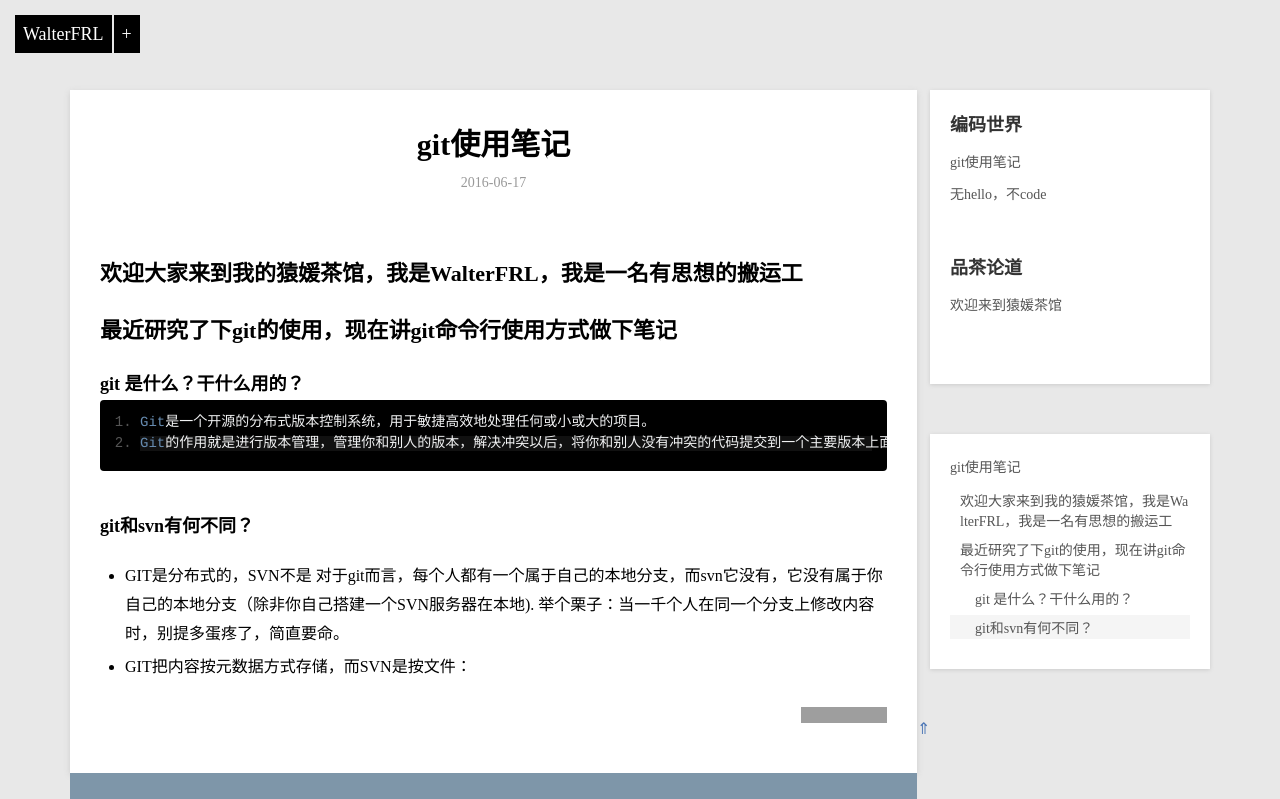
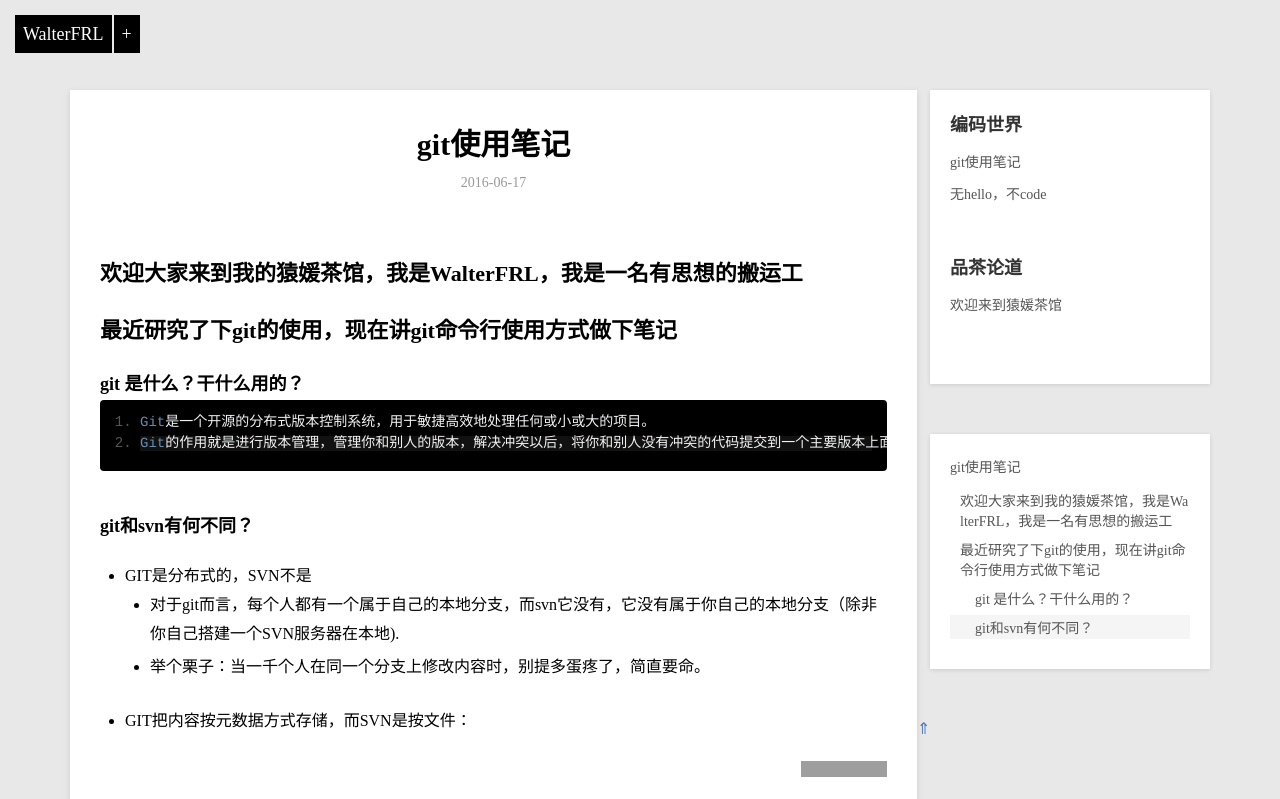
Before and after one commit to FRL1994/FRL1994.github.io, a Jekyll site: the page built from _posts/coding/2016-06-17-git_help_one.md, in a window 1280 px wide, cut to the strip 0-799 px from the top of the page. Built offline with Jekyll 4.4.1, drawn with Linux system fonts in a browser that asks for light colours; grey boxes are pictures that could not be loaded.

```diff
--- a/_posts/coding/2016-06-17-git_help_one.md
+++ b/_posts/coding/2016-06-17-git_help_one.md
@@ -17,6 +17,6 @@ Git的作用就是进行版本管理，管理你和别人的版本，解决冲
 
 ### git和svn有何不同？
 + GIT是分布式的，SVN不是
-  对于git而言，每个人都有一个属于自己的本地分支，而svn它没有，它没有属于你自己的本地分支（除非你自己搭建一个SVN服务器在本地).
-  举个栗子：当一千个人在同一个分支上修改内容时，别提多蛋疼了，简直要命。
+  - 对于git而言，每个人都有一个属于自己的本地分支，而svn它没有，它没有属于你自己的本地分支（除非你自己搭建一个SVN服务器在本地).
+  - 举个栗子：当一千个人在同一个分支上修改内容时，别提多蛋疼了，简直要命。
 + GIT把内容按元数据方式存储，而SVN是按文件：
```
